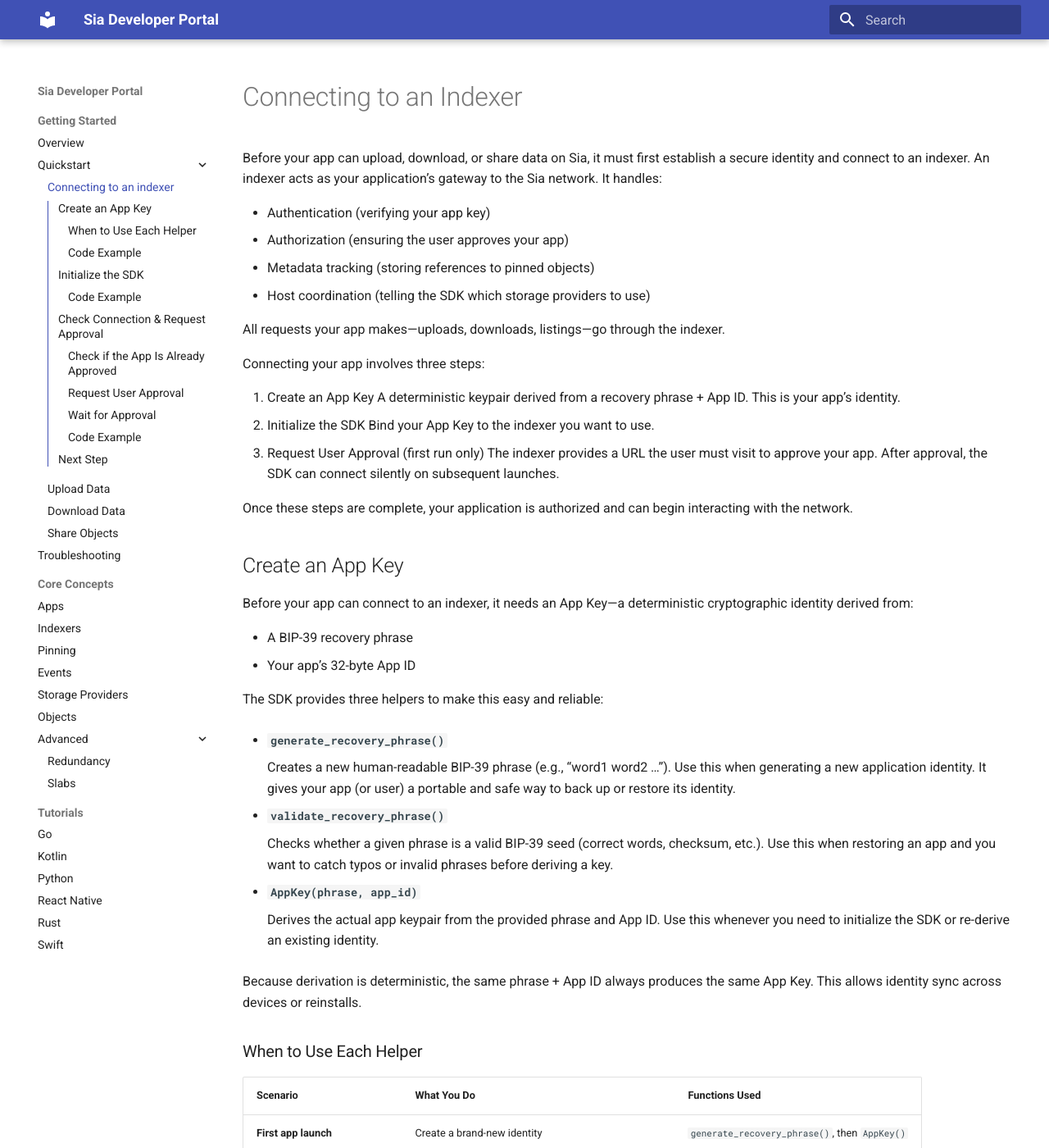
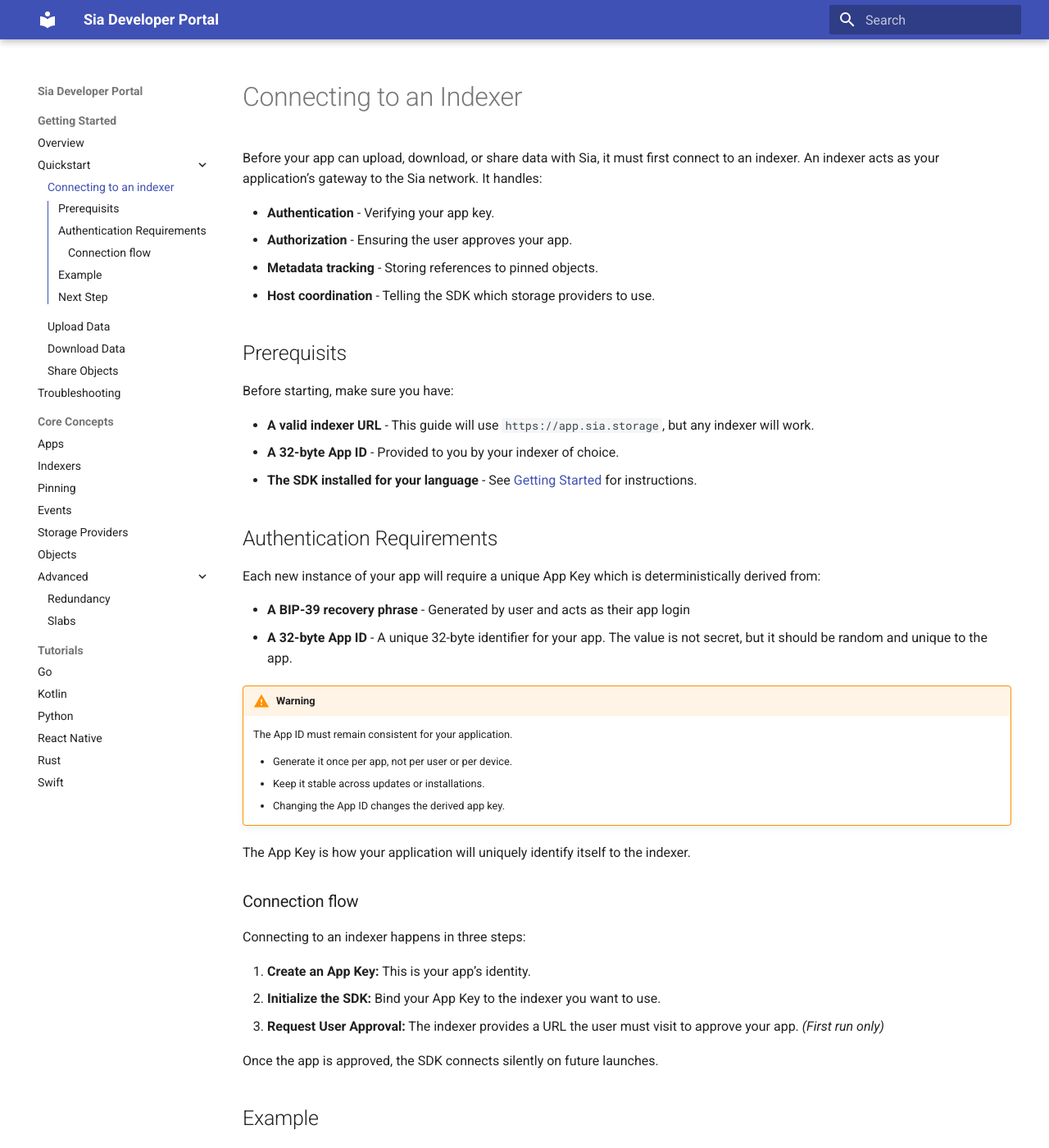
Before and after one commit to SiaFoundation/developer-portal, an MkDocs documentation site: the page built from docs/getting-started/quickstart/connecting-to-an-indexer.md, in a window 1280 px wide and 1400 px high. Shown: the whole window at 82% size. Built offline with MkDocs 1.6.1 and Material for MkDocs 9.7.7, drawn with Linux system fonts in a browser that asks for light colours; some of the changed text lies outside the part shown.

Commit message:
Updated `connecting-to-an-indexer` with requested changes.

````diff
--- a/docs/getting-started/quickstart/connecting-to-an-indexer.md
+++ b/docs/getting-started/quickstart/connecting-to-an-indexer.md
@@ -1,72 +1,86 @@
 # Connecting to an Indexer
 
-Before your app can upload, download, or share data on Sia, it must first establish a secure identity and connect to an indexer. An indexer acts as your application’s gateway to the Sia network. It handles:
+Before your app can upload, download, or share data with Sia, it must first connect to an indexer. An indexer acts as your application’s gateway to the Sia network. It handles:
 
-  * Authentication (verifying your app key)
-  * Authorization (ensuring the user approves your app)
-  * Metadata tracking (storing references to pinned objects)
-  * Host coordination (telling the SDK which storage providers to use)
+  * **Authentication** - Verifying your app key.
+  * **Authorization** - Ensuring the user approves your app.
+  * **Metadata tracking** - Storing references to pinned objects.
+  * **Host coordination** - Telling the SDK which storage providers to use.
 
-All requests your app makes—uploads, downloads, listings—go through the indexer.
+## Prerequisits
 
-Connecting your app involves three steps:
+Before starting, make sure you have:
 
-  1. Create an App Key
-    A deterministic keypair derived from a recovery phrase + App ID.
-    This is your app’s identity.
-  2. Initialize the SDK
-    Bind your App Key to the indexer you want to use.
-  3. Request User Approval (first run only)
-    The indexer provides a URL the user must visit to approve your app.
-    After approval, the SDK can connect silently on subsequent launches.
+* **A valid indexer URL** - This guide will use `https://app.sia.storage`, but any indexer will work.
+* **A 32-byte App ID** - Provided to you by your indexer of choice.
+* **The SDK installed for your language** - See [Getting Started](../README.md) for instructions.
 
-Once these steps are complete, your application is authorized and can begin interacting with the network.
+## Authentication Requirements
 
-## Create an App Key
+Each new instance of your app will require a unique App Key which is deterministically derived from:
 
-Before your app can connect to an indexer, it needs an App Key—a deterministic cryptographic identity derived from:
+* **A BIP-39 recovery phrase** - Generated by user and acts as their app login
+* **A 32-byte App ID** - A unique 32-byte identifier for your app. The value is not secret, but it should be random and unique to the app.
+!!! warning
+    The App ID must remain consistent for your application.
 
-* A BIP-39 recovery phrase
-* Your app’s 32-byte App ID
+    * Generate it once per app, not per user or per device.
+    * Keep it stable across updates or installations.
+    * Changing the App ID changes the derived app key.
 
-The SDK provides three helpers to make this easy and reliable:
+The App Key is how your application will uniquely identify itself to the indexer.
 
-* **`generate_recovery_phrase()`**
+### Connection flow
 
-    Creates a new human-readable BIP-39 phrase (e.g., “word1 word2 …”).
-    Use this when generating a new application identity. It gives your app (or user) a portable and safe way to back up or restore its identity.
+Connecting to an indexer happens in three steps:
 
-* **`validate_recovery_phrase()`**
+1. **Create an App Key:** This is your app’s identity.
+2. **Initialize the SDK:** Bind your App Key to the indexer you want to use.
+3. **Request User Approval:** The indexer provides a URL the user must visit to approve your app. *(First run only)*
 
-    Checks whether a given phrase is a valid BIP-39 seed (correct words, checksum, etc.).
-    Use this when restoring an app and you want to catch typos or invalid phrases before deriving a key.
+Once the app is approved, the SDK connects silently on future launches.
 
-* **`AppKey(phrase, app_id)`**
-
-    Derives the actual app keypair from the provided phrase and App ID.
-    Use this whenever you need to initialize the SDK or re-derive an existing identity.
-
-Because derivation is deterministic, the same phrase + App ID always produces the same App Key. This allows identity sync across devices or reinstalls.
-
-### When to Use Each Helper
-
-| Scenario                       | What You Do                                         | Functions Used                                |
-| ------------------------------ | --------------------------------------------------- | --------------------------------------------- |
-| **First app launch**           | Create a brand-new identity                         | `generate_recovery_phrase()`, then `AppKey()` |
-| **User onboarding**            | Display or store a backup phrase                    | `generate_recovery_phrase()`                  |
-| **Restore on new device**      | User enters phrase → validate → derive the same key | `validate_recovery_phrase()`, then `AppKey()` |
-| **Automated / headless setup** | Load stored phrase → derive key silently            | `AppKey()`                                    |
-
-### Code Example
+## Example
 
 === "Python"
     ```python
-    from indexd_ffi import generate_recovery_phrase, AppKey, AppMeta, Sdk, UploadOptions
+    import asyncio
+    from indexd_ffi import (
+        generate_recovery_phrase,
+        AppKey,
+        AppMeta,
+        Sdk,
+    )
 
-    phrase = generate_recovery_phrase()
-    app_id = b"your-32-byte-app-id................"
+    async def main():
+        # 1. Create or restore your app key
+        seed_phrase = generate_recovery_phrase()
+        app_id = b'\x01' * 32
+        key = AppKey(seed_phrase, app_id)
 
-    key = AppKey(phrase, app_id)
+        # 2. Initialize the SDK
+        sdk = Sdk("https://app.sia.storage", key)
+
+        # 3. Connect / request approval
+        if not await(sdk.connected()):
+            meta = AppMeta(
+                name="My App",
+                description="Demo application",
+                service_url="https://example.com",
+                logo_url=None,
+                callback_url=None
+            )
+            resp = await(sdk.request_app_connection(meta))
+
+            print("Open this URL to approve the app:", resp.response_url)
+
+            approved = await(sdk.wait_for_connect(resp))
+            if not approved:
+                raise Exception("User rejected the app")
+
+        print("Connected!")
+
+    asyncio.run(main())
     ```
 === "JavaScript"
     *🚧 Coming soon*
@@ -81,101 +95,8 @@
 === "Kotlin"
     *🚧 Coming soon*
 
-## Initialize the SDK
-
-Next, bind your app key to an indexer. This creates an authenticated SDK instance but does **not** confirm whether your app is approved yet.
-
-### Code Example
-
-=== "Python"
-    ```python
-    sdk = Sdk("https://app.sia.storage", key)
-    ```
-=== "JavaScript"
-    *🚧 Coming soon*
-=== "Rust"
-    *🚧 Coming soon*
-=== "Go"
-    *🚧 Coming soon*
-=== "Dart"
-    *🚧 Coming soon*
-=== "Swift"
-    *🚧 Coming soon*
-=== "Kotlin"
-    *🚧 Coming soon*
-
-## Check Connection & Request Approval
-
-The first time an app attempts to connect, the user must approve it. After approval, the SDK auto-reconnects on future runs.
-
-### Check if the App Is Already Approved
-
-```plaintext
-await sdk.connected()
-```
-
-If `true`, skip to Uploading.
-
-### Request User Approval
-
-If not approved:
-
-```plaintext
-sdk.request_app_connection(AppMeta { name, description, ... })
-```
-
-`AppMeta` fields:
-
-* `name`
-* `description`
-* `service_url`
-* `logo_url` (optional)
-* `callback_url` (optional)
-
-The indexer returns a **response URL**, which must be opened by the user to approve the app.
-
-### Wait for Approval
-
-```plaintext
-sdk.wait_for_connect(resp)
-```
-
-Returns:
-
-* `true` → approved
-* `false` → explicitly rejected
-* Error → timeout or network failure
-
-### Code Example
-
-=== "Python"
-    ```python
-    if not await sdk.connected():
-        meta = AppMeta(
-            name="My App",
-            description="Demo application",
-            service_url="https://example.com"
-        )
-
-        resp = await sdk.request_app_connection(meta)
-        print("Open this URL to approve:", resp.response_url)
-
-        ok = await sdk.wait_for_connect(resp)
-        if not ok:
-            raise Exception("User rejected the app")
-    ```
-=== "JavaScript"
-    *🚧 Coming soon*
-=== "Rust"
-    *🚧 Coming soon*
-=== "Go"
-    *🚧 Coming soon*
-=== "Dart"
-    *🚧 Coming soon*
-=== "Swift"
-    *🚧 Coming soon*
-=== "Kotlin"
-    *🚧 Coming soon*
+*This example is safe to copy/paste. Replace the placeholder Connection ID with your own 32 bytes.*
 
 ## Next Step
+[← Getting Started](../README.md){ .md-button }
 [Upload Data →](upload-data.md){ .md-button }
````
Also changed, not shown: docs/getting-started/README.md (+8 -8 lines).
